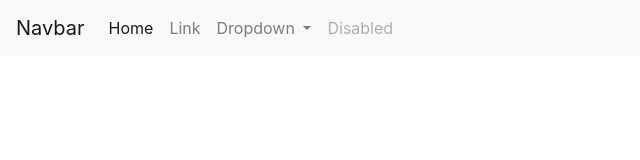
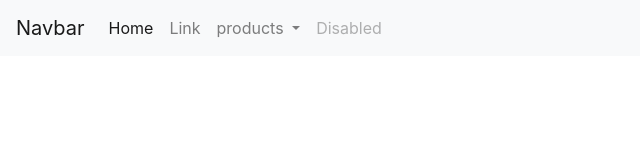
Before and after one commit to adbravee/testing, a plain HTML site: page mywebsite/index.html in a window 1280 px wide. Shown: the full height of the page, 0-640 px from the left. Drawn offline with nearby package versions, Linux system fonts and the light colour scheme.

Commit message:
about changed

```diff
--- a/mywebsite/index.html
+++ b/mywebsite/index.html
@@ -27,7 +27,7 @@
             </li>
             <li class="nav-item dropdown">
               <a class="nav-link dropdown-toggle" href="#" id="navbarDropdown" role="button" data-toggle="dropdown" aria-haspopup="true" aria-expanded="false">
-                Dropdown
+                products
               </a>
               <div class="dropdown-menu" aria-labelledby="navbarDropdown">
                 <a class="dropdown-item" href="#">Vehicles</a>
```
